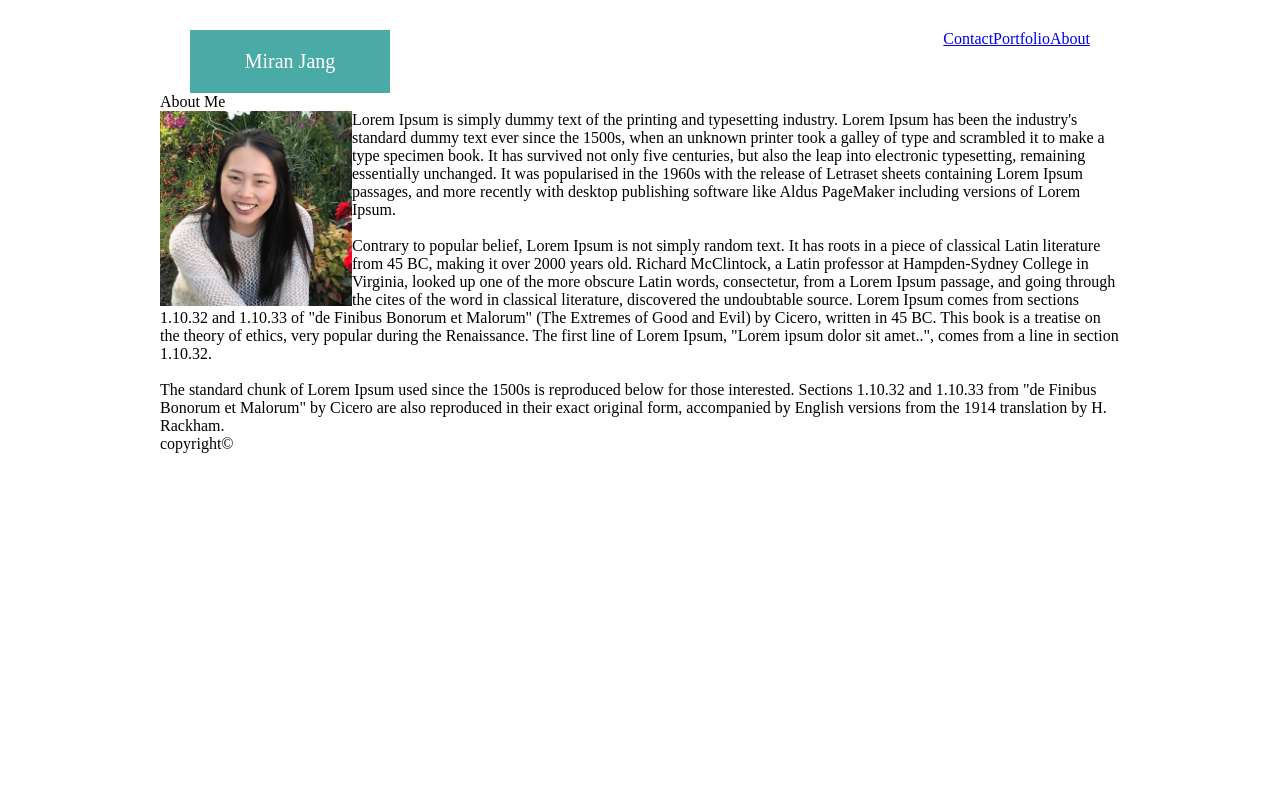
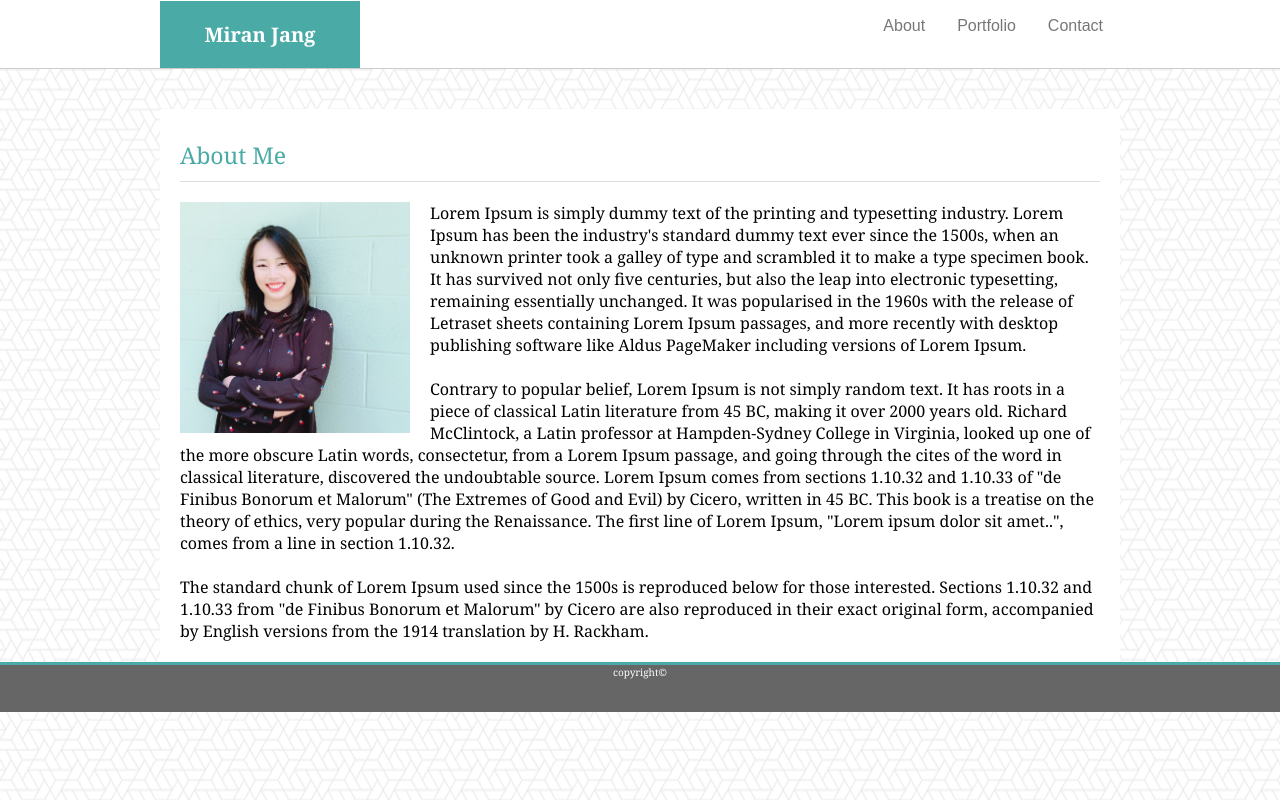
Before and after one commit to mjfonke/basic-portfolio, a plain HTML site: page index.html in a window 1280 px wide. Drawn offline with Linux system fonts and the light colour scheme.

Commit message:
about me update

```diff
--- a/assets/css/style.css
+++ b/assets/css/style.css
@@ -4,21 +4,29 @@
 }
 
 body {
-    width: 960px;
+    background-image: url("../images/what-the-hex.png");
+    background-repeat: repeat;
+    font-family: 'georgia', 'Times New Roman', Times, serif;
 
 }
 
 .header {
     background: #ffffff;
+    margin: 0px;
+    border-bottom: 1px solid #cccccc;
+    overflow: auto;
+}
+
+header {
+
     width: 960px;
-    padding: 30px;
-    margin: 0px;
 }
 
 .name {
     background: #4aaaa5;
     color: #ffffff;
     font-size: 20px;
+    font-weight: bold;
     text-align: center;
     width: 200px;
     padding: 20px;
@@ -27,21 +35,57 @@ body {
 
 li {
     display: inline;
-    color: #777777;
-    text-align: right;
     right: 0px;
     float: right;
+    margin: 1em;
+    font-family: 'arial', 'helvetica neue', Helvetica, sans-serif;
+}
 
+a {
+    color: #777777;
+    text-decoration: none;
+}
+
+.menu {
+    margin: 1px;
+}
+
+.wrapper {
+    width: 960px;
+    background: #ffffff;
+    margin-top: 40px;
+    padding: 20px;
 }
 
 .aboutme {
     clear: both;
+    color: #4aaaa5;
+    font-size: 23px;
+    margin: 10px auto 10px auto;
+    padding-bottom: 10px;
+    border-bottom: 1px solid #dddddd;
 
 }
 
+article {
+    margin-top: 20px;
+}
+
 #pic {
-    width: 20%;
-    height: 20%;
+    width: 25%;
+    height: 25%;
     float: left;
+    margin-right: 20px;
+}
+
+footer {
+    background: #666666;
+    border-top: 3px solid #4aaaa5;
+    height: 50px;
+    margin: 0px;
+    text-align: center;
+    vertical-align: baseline;
+    color: #ffffff;
+    font-size: 10px;
 
 }
--- a/index.html
+++ b/index.html
@@ -15,22 +15,30 @@
             Miran Jang
         </div>
 
+        <div class="menu">
         <ul>
+
+            <li><a href="contact.html">Contact</a></li>
+            <li><a href="portfolio.html">Portfolio</a></li>
             <li><a href="about.html">About</a></li>
-            <li><a href="portfolio.html">Portfolio</a></li>
-            <li><a href="contact.html">Contact</a></li>
+
         </ul>
+    </div>
+
     </header>
     </div>
 
     <section>
 
+        <div class="wrapper">
+
             <div class="aboutme">
             About Me
+
             </div>
 
             <article>
-            <img id="pic" src="assets/images/picture.jpg">
+                <img id="pic" src="assets/images/profile3.jpg">
                 <p>
                     Lorem Ipsum is simply dummy text of the printing and typesetting industry. Lorem Ipsum has been the industry's standard dummy text ever since the 1500s, when an unknown printer took a galley of type and scrambled it to make a type specimen book. It has survived not only five centuries, but also the leap into electronic typesetting, remaining essentially unchanged. It was popularised in the 1960s with the release of Letraset sheets containing Lorem Ipsum passages, and more recently with desktop publishing software like Aldus PageMaker including versions of Lorem Ipsum.
                 </p>
@@ -47,6 +55,8 @@
                 </p>
             </article>
 
+        </div>
+
     </section>
 
     <footer>
```
Also changed, not shown: assets/images/profile3.JPG (added), assets/images/what-the-hex.png (added), 1 other file. Lines whose indentation alone changed are shown as unchanged.
